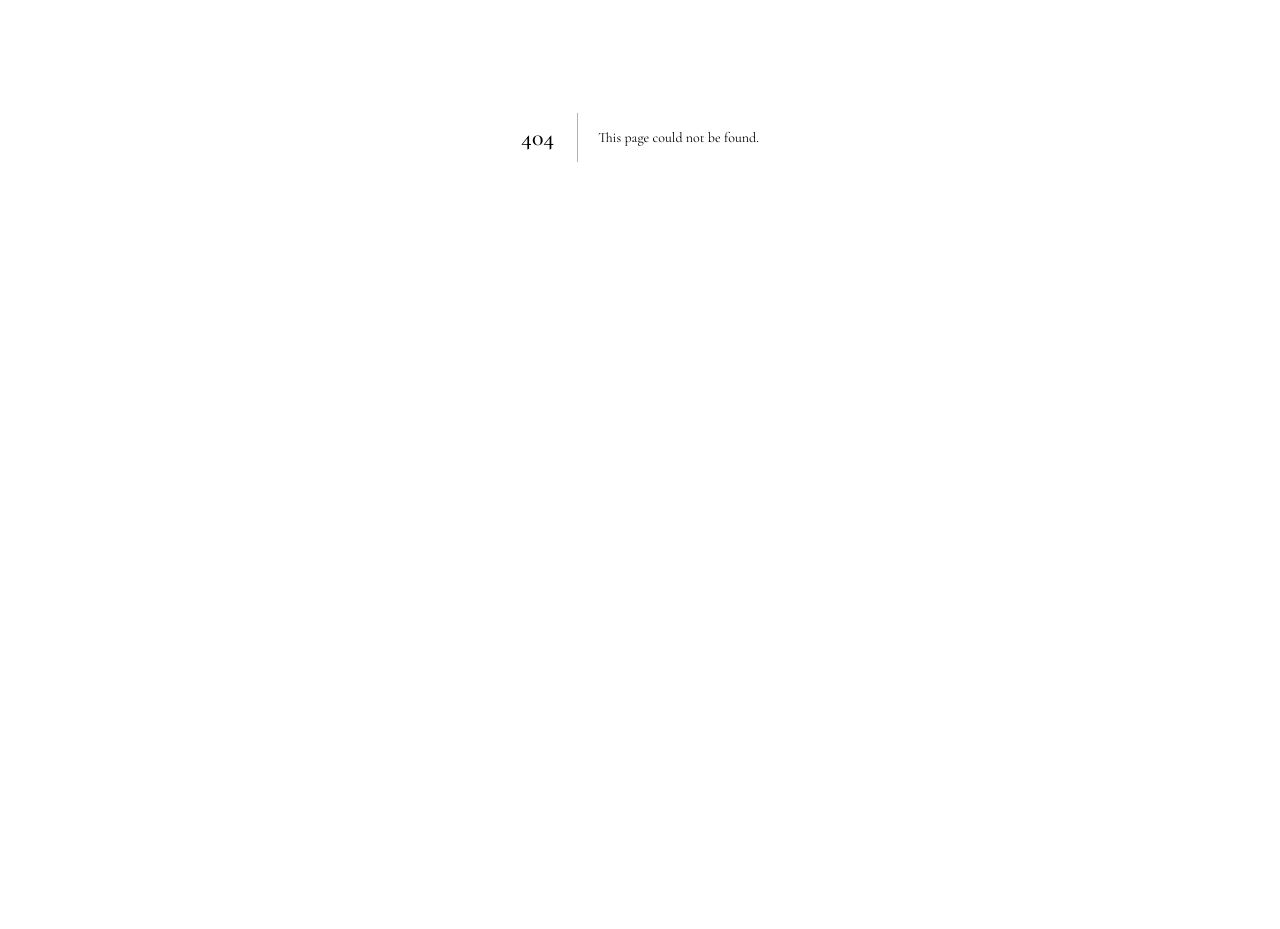
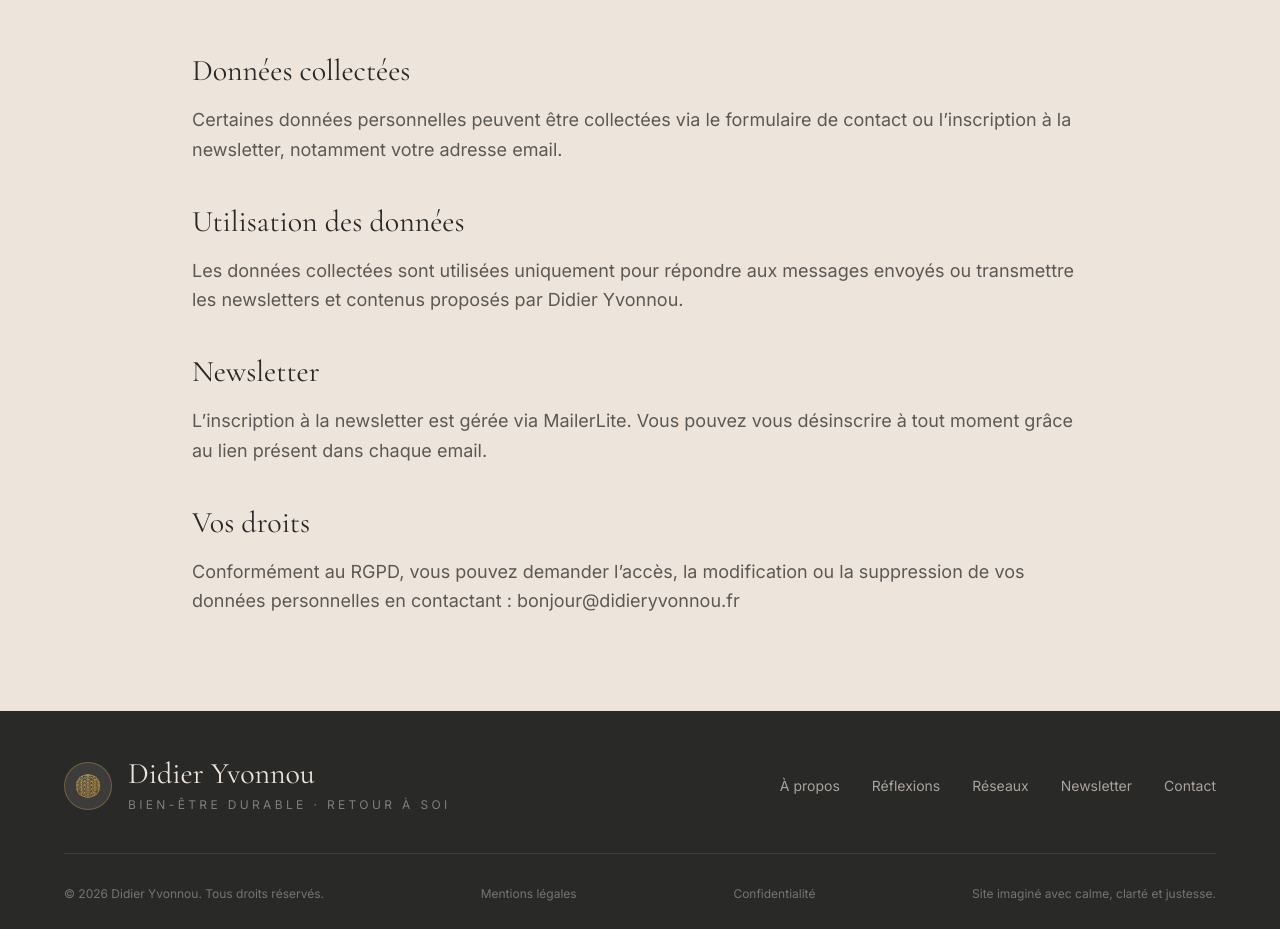
Before and after one commit to DidierYvonnou/didieryvonnou-site, a Next.js app: page /politique-confidentialite in a window 1280 px wide. Before the commit this address had no page. Shown: the part 263-1192 px from the top of the page. Before the commit the page ends 800 px from the top, so only its background shows below. Built offline with nearby package versions, Linux system fonts and the light colour scheme.

Commit message:
Add legal pages

```diff
--- a/app/components/Footer.tsx
+++ b/app/components/Footer.tsx
@@ -52,7 +52,19 @@ export default function Footer() {
 
       <div className="mx-auto mt-10 flex max-w-7xl flex-col justify-between gap-4 border-t border-[#ede5dc]/10 pt-8 text-xs text-[#ede5dc]/40 md:flex-row">
         <p>© 2026 Didier Yvonnou. Tous droits réservés.</p>
+<Link
+  className="hover:text-[#ede5dc]"
+  href="/mentions-legales"
+>
+  Mentions légales
+</Link>
 
+<Link
+  className="hover:text-[#ede5dc]"
+  href="/politique-confidentialite"
+>
+  Confidentialité
+</Link>
         <p>Site imaginé avec calme, clarté et justesse.</p>
       </div>
     </footer>
--- /dev/null
+++ b/app/mentions-legales/page.tsx
@@ -0,0 +1,68 @@
+import Header from "../components/Header";
+import Footer from "../components/Footer";
+
+export default function MentionsLegalesPage() {
+  return (
+    <main className="min-h-screen bg-[#ede5dc] text-[#292928]">
+      <Header />
+
+      <section className="px-8 pb-24 pt-36 md:px-16">
+        <div className="mx-auto max-w-4xl">
+          <p className="mb-6 text-xs uppercase tracking-[0.42em] text-[#c3963b]">
+            Informations légales
+          </p>
+
+          <h1 className="font-serif text-5xl leading-[0.95] tracking-[-0.04em] md:text-7xl">
+            Mentions légales
+          </h1>
+
+          <div className="mt-16 space-y-10 text-lg leading-relaxed text-[#292928]/75">
+            <div>
+              <h2 className="font-serif text-3xl text-[#292928]">
+                Éditeur du site
+              </h2>
+
+              <p className="mt-4">
+                Alexis Yvonnou
+                <br />
+                Email : alexisyvonnou@hotmail.fr
+                <br />
+                Site : https://www.alexisyvonnou.com
+              </p>
+            </div>
+
+            <div>
+              <h2 className="font-serif text-3xl text-[#292928]">
+                Hébergement
+              </h2>
+
+              <p className="mt-4">
+                Vercel Inc.
+                <br />
+                440 N Barranca Ave #4133
+                <br />
+                Covina, CA 91723
+                <br />
+                États-Unis
+              </p>
+            </div>
+
+            <div>
+              <h2 className="font-serif text-3xl text-[#292928]">
+                Propriété intellectuelle
+              </h2>
+
+              <p className="mt-4">
+                L’ensemble des contenus présents sur ce site
+                (textes, images, éléments graphiques, identité visuelle)
+                est protégé par le droit d’auteur.
+              </p>
+            </div>
+          </div>
+        </div>
+      </section>
+
+      <Footer />
+    </main>
+  );
+}
--- /dev/null
+++ b/app/politique-confidentialite/page.tsx
@@ -0,0 +1,75 @@
+import Header from "../components/Header";
+import Footer from "../components/Footer";
+
+export default function PolitiqueConfidentialitePage() {
+  return (
+    <main className="min-h-screen bg-[#ede5dc] text-[#292928]">
+      <Header />
+
+      <section className="px-8 pb-24 pt-36 md:px-16">
+        <div className="mx-auto max-w-4xl">
+          <p className="mb-6 text-xs uppercase tracking-[0.42em] text-[#c3963b]">
+            Confidentialité
+          </p>
+
+          <h1 className="font-serif text-5xl leading-[0.95] tracking-[-0.04em] md:text-7xl">
+            Politique de confidentialité
+          </h1>
+
+          <div className="mt-16 space-y-10 text-lg leading-relaxed text-[#292928]/75">
+            <div>
+              <h2 className="font-serif text-3xl text-[#292928]">
+                Données collectées
+              </h2>
+
+              <p className="mt-4">
+                Certaines données personnelles peuvent être collectées via
+                le formulaire de contact ou l’inscription à la newsletter,
+                notamment votre adresse email.
+              </p>
+            </div>
+
+            <div>
+              <h2 className="font-serif text-3xl text-[#292928]">
+                Utilisation des données
+              </h2>
+
+              <p className="mt-4">
+                Les données collectées sont utilisées uniquement pour répondre
+                aux messages envoyés ou transmettre les newsletters et contenus
+                proposés par Didier Yvonnou.
+              </p>
+            </div>
+
+            <div>
+              <h2 className="font-serif text-3xl text-[#292928]">
+                Newsletter
+              </h2>
+
+              <p className="mt-4">
+                L’inscription à la newsletter est gérée via MailerLite.
+                Vous pouvez vous désinscrire à tout moment grâce au lien présent
+                dans chaque email.
+              </p>
+            </div>
+
+            <div>
+              <h2 className="font-serif text-3xl text-[#292928]">
+                Vos droits
+              </h2>
+
+              <p className="mt-4">
+                Conformément au RGPD, vous pouvez demander l’accès,
+                la modification ou la suppression de vos données personnelles
+                en contactant :
+                bonjour@didieryvonnou.fr
+              </p>
+            </div>
+          </div>
+        </div>
+      </section>
+
+      <Footer />
+    </main>
+  );
+}
```
